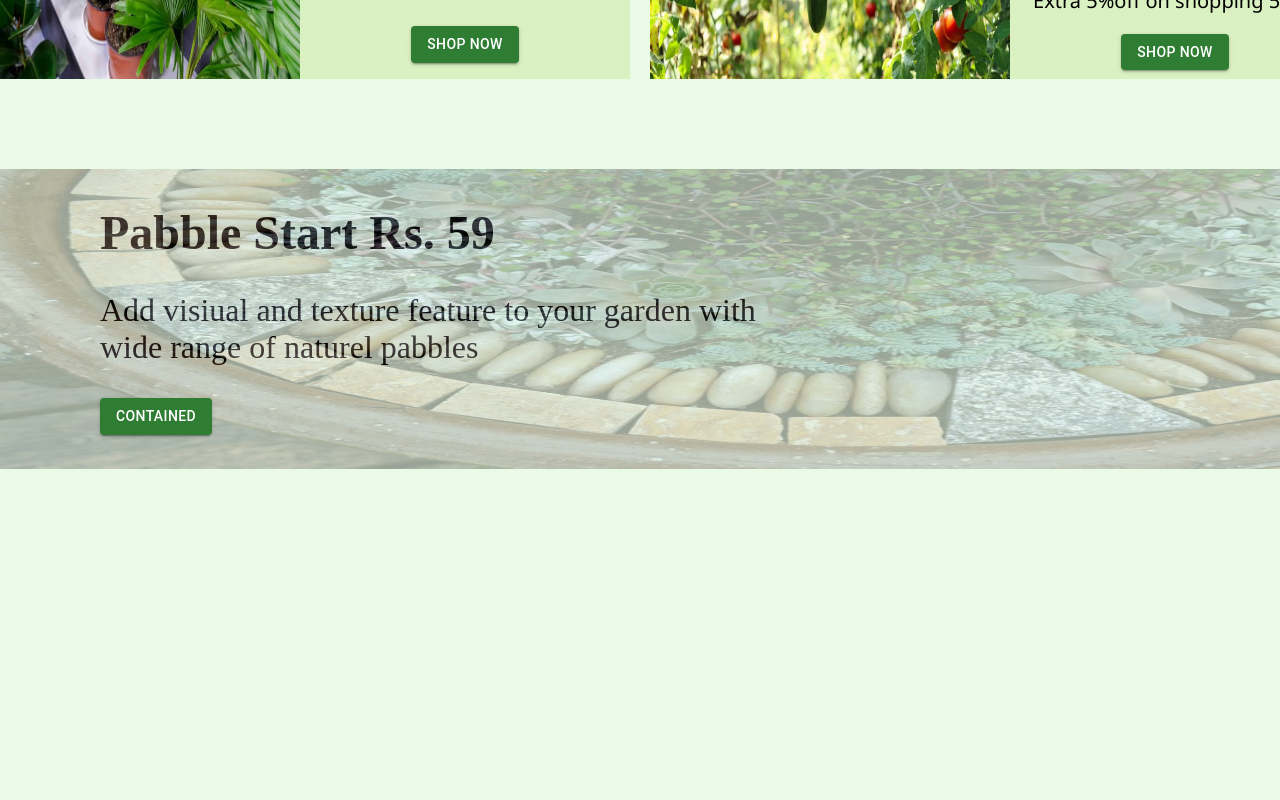
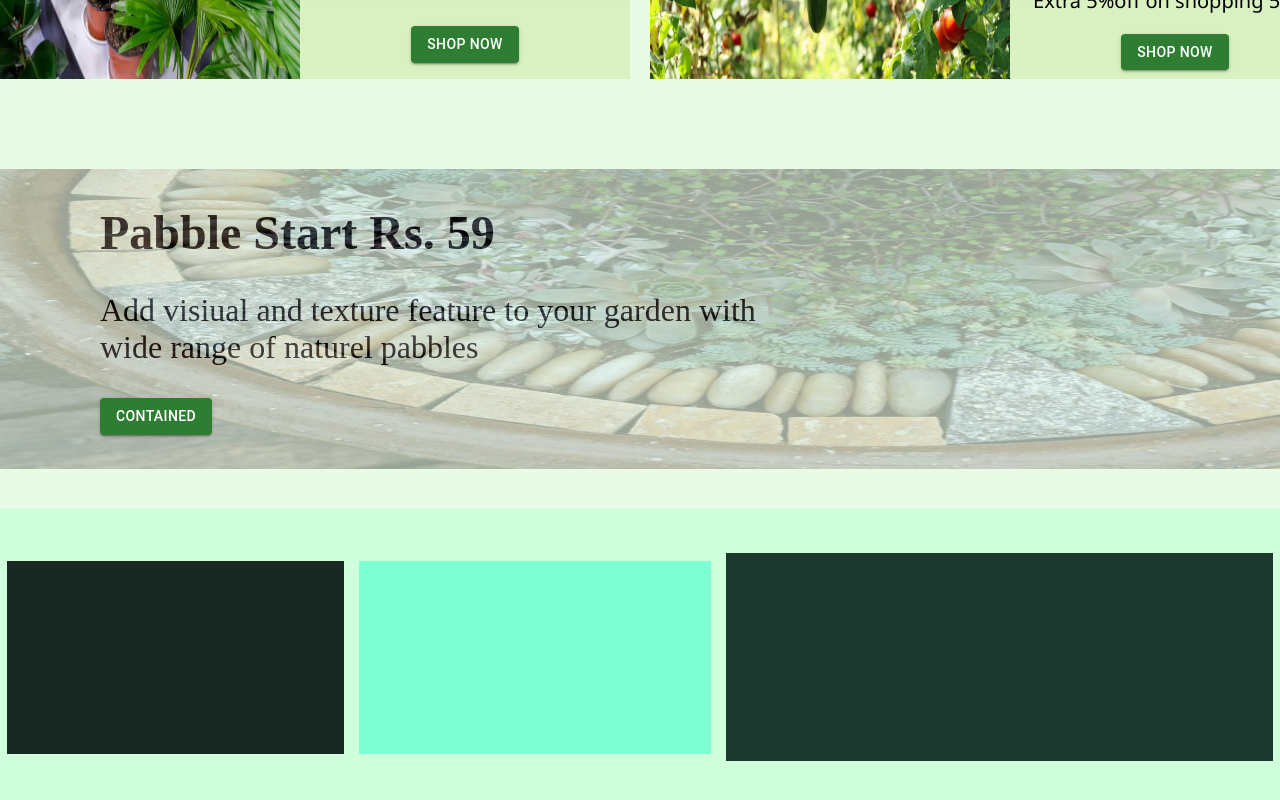
Before and after one commit to kushwahaPrashant24/Plantopiaaa, a React (Create React App) app in the folder plantopia-front/: page / in a window 1280 px wide. Shown: the part 1536-2336 px from the top of the page. Before the commit the page ends 2009 px from the top, so only its background shows below. Built offline with nearby package versions, Linux system fonts and the light colour scheme.

Commit message:
added boxing in Footer

```diff
--- a/plantopia-front/src/App.js
+++ b/plantopia-front/src/App.js
@@ -2,6 +2,7 @@ import React from 'react';
 
 import Header from './Navbar/Header';
 import Content from './Content/content'
+import Footer from './footer/footer';
 
 
 function App() {
@@ -9,6 +10,7 @@ function App() {
     <div className="App">
      <Header />
      <Content />
+     <Footer />
 
     </div>
   );
--- /dev/null
+++ b/plantopia-front/src/footer/footer.jsx
@@ -0,0 +1,11 @@
+import React from "react";
+import './footer.css';
+import FooterHead from '../footer/footerhead/footerhead'
+
+function Footer() {
+    return <div id="Footer">
+        <FooterHead />
+    </div>
+}
+
+export default Footer;
--- /dev/null
+++ b/plantopia-front/src/footer/footerhead/footerhead.css
@@ -0,0 +1,27 @@
+#foooterHead {
+    margin-top: 39px;
+    background-color: #d0ffdb;
+    height: 298px;
+    display: flex;
+    align-items: center;
+    justify-content: space-around;
+  }
+
+
+  #Footer-boxone{
+      width: 337px;
+      height: 193px;
+      background-color: rgb(26, 40, 35);
+  }
+
+  #Footer-boxtwo{
+   width: 352px;
+   height: 193px;
+   background-color: aquamarine;
+  }
+
+  #Footer-boxthree{
+    width: 547px;
+    height: 208px;
+    background-color: rgb(29, 56, 47);
+   }
--- /dev/null
+++ b/plantopia-front/src/footer/footerhead/footerhead.jsx
@@ -0,0 +1,13 @@
+import React from "react";
+import  '../footerhead/footerhead.css'
+
+
+function FooterHead() {
+    return <div id="foooterHead">
+        <div id="Footer-boxone"></div>
+        <div id="Footer-boxtwo"></div>
+        <div id="Footer-boxthree"></div>
+    </div>
+}
+
+export default FooterHead;
```
Also changed, not shown: plantopia-front/src/Images/Magnatic-card.png (added), plantopia-front/src/Images/free shiping.png (added), plantopia-front/src/footer/footer.css (added).
